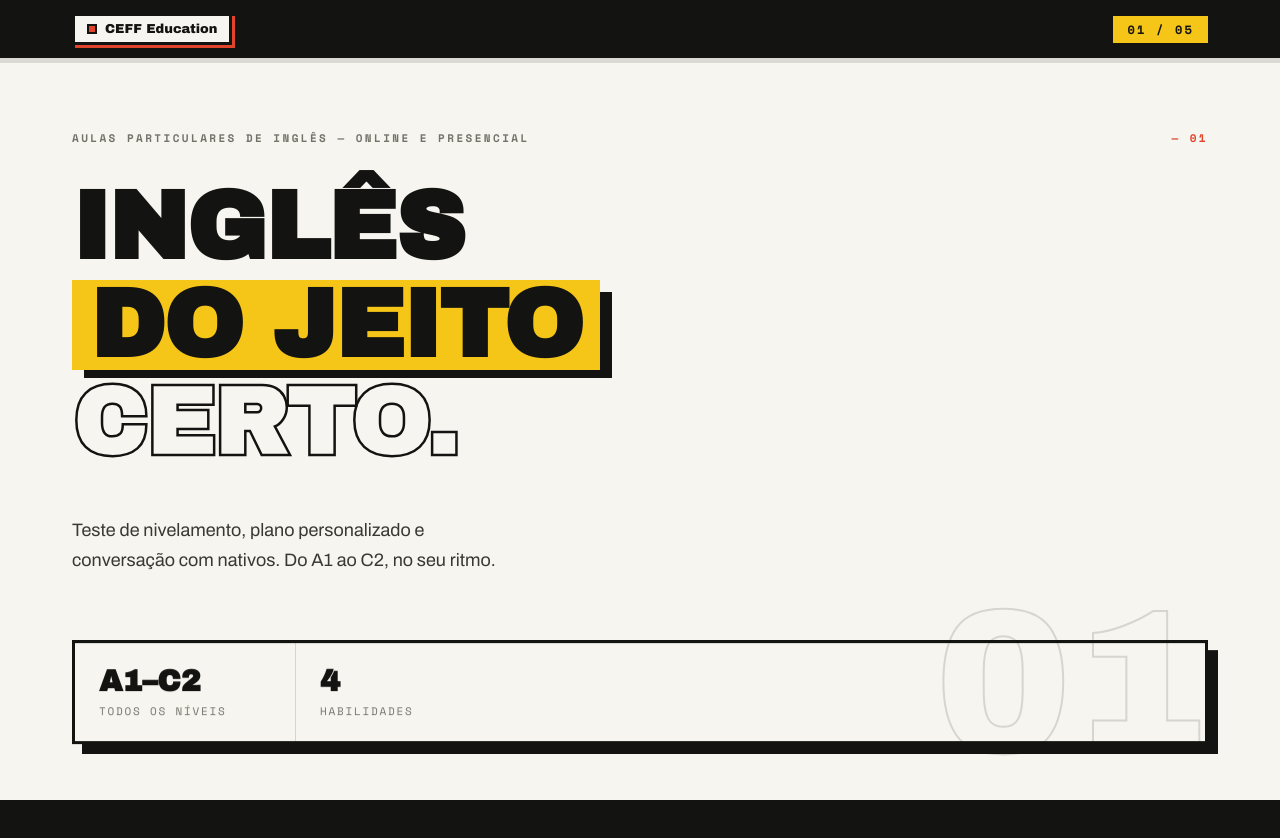
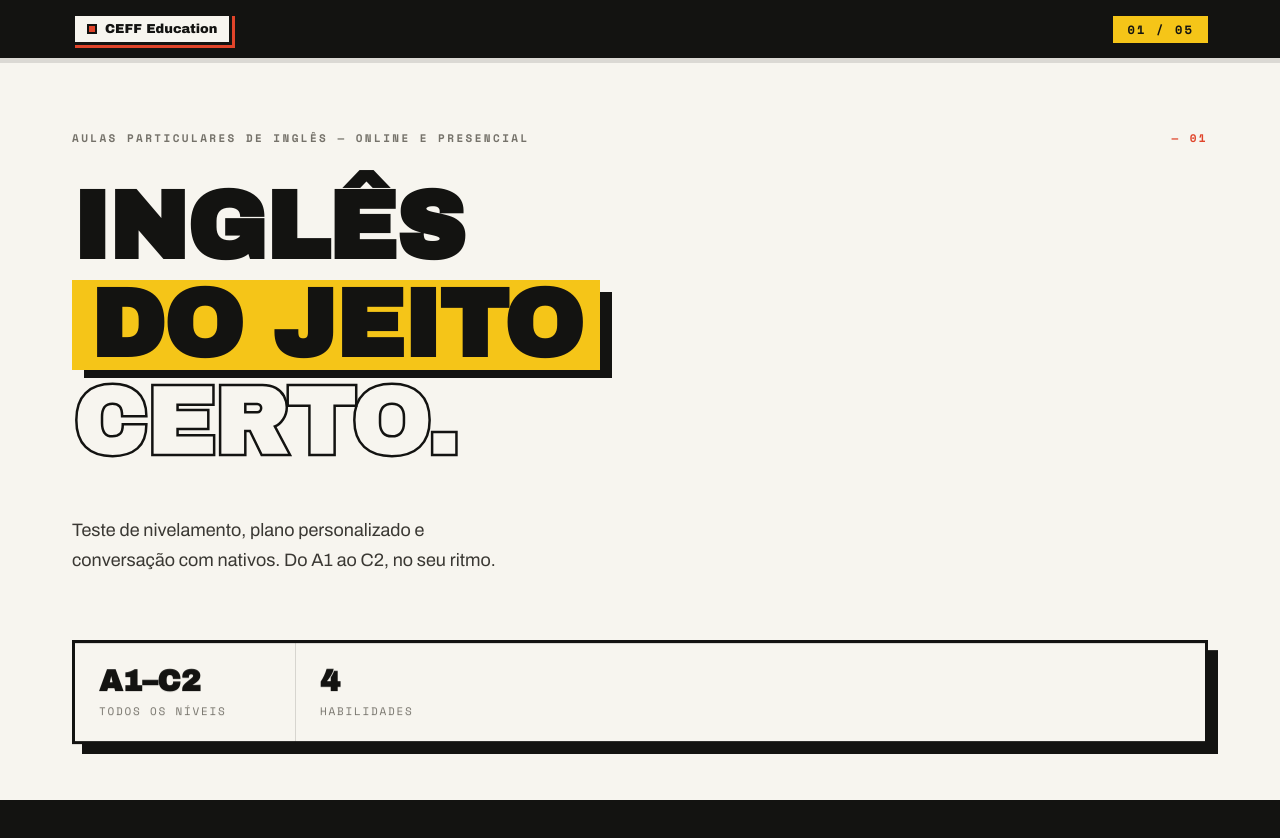
Before and after one commit to th1agx/English-Learning-Experience, a React (Vite) app in the folder app/: page / in a window 1280 px wide. Shown: the top 838 px of the page. Built offline with nearby package versions, Linux system fonts and the light colour scheme.

Commit message:
style: remove decorative background numerals (.side-no) from all panels

```diff
--- a/app/src/index.css
+++ b/app/src/index.css
@@ -205,19 +205,6 @@ a { color: inherit; }
 }
 .section-cta .line-mask + .line-mask { margin-top: 10px; }
 
-/* decorative outline numerals */
-.side-no {
-  position: absolute;
-  right: 0; bottom: -40px;
-  font-family: var(--display);
-  font-size: clamp(120px, 16vw, 230px);
-  line-height: 1;
-  color: transparent;
-  -webkit-text-stroke: 2px rgba(19, 19, 17, 0.14);
-  pointer-events: none;
-  user-select: none;
-}
-
 /* ---------- section 1 : hero ---------- */
 
 .hero-stamp {
@@ -392,7 +379,6 @@ a { color: inherit; }
 }
 .section-niveis .mono-label { color: rgba(247, 245, 239, 0.5); border-color: rgba(247, 245, 239, 0.18); }
 .section-niveis .mono-label .n { color: var(--butter); }
-.section-niveis .side-no { -webkit-text-stroke-color: rgba(247, 245, 239, 0.12); }
 
 .lvl-strip {
   display: flex;
@@ -559,7 +545,6 @@ a { color: inherit; }
   .plan-row { grid-template-columns: 1fr 1fr; gap: 8px 16px; }
   .plan-list, .plan-note { margin-left: 0; }
   .cta-cols { grid-template-columns: 1fr; gap: 40px; }
-  .side-no { display: none; }
 
   /* the crossing becomes a wrapped grid: no scroll-jacking, all six
      levels visible at once (the controller skips [data-x] when narrow) */
--- a/app/src/views/panels/CtaPanel.jsx
+++ b/app/src/views/panels/CtaPanel.jsx
@@ -60,7 +60,6 @@ export function CtaPanel({ active, kicker, titleTop, titleHighlight, titleBottom
           </ul>
         </div>
 
-        <span className="side-no" data-depth="100">05</span>
       </div>
     </motion.section>
   );
--- a/app/src/views/panels/HeroPanel.jsx
+++ b/app/src/views/panels/HeroPanel.jsx
@@ -47,7 +47,6 @@ export function HeroPanel({ active, kicker, titleLines, lede, facts, stamp, band
           ))}
         </motion.div>
 
-        <span className="side-no" data-depth="90">01</span>
       </div>
 
       {/* marquee band pinned to the section's bottom edge */}
--- a/app/src/views/panels/LevelsPanel.jsx
+++ b/app/src/views/panels/LevelsPanel.jsx
@@ -24,7 +24,6 @@ export function LevelsPanel({ active, id, kicker, title, levels }) {
           </div>
         </div>
 
-        <span className="side-no" data-depth="100">03</span>
       </div>
 
       <div className="lvl-strip" data-x>
--- a/app/src/views/panels/MethodPanel.jsx
+++ b/app/src/views/panels/MethodPanel.jsx
@@ -65,7 +65,6 @@ export function MethodPanel({ active, id, kicker, title, steps, statement, chips
           ))}
         </motion.div>
 
-        <span className="side-no" data-depth="90">02</span>
       </div>
     </motion.section>
   );
--- a/app/src/views/panels/PlansPanel.jsx
+++ b/app/src/views/panels/PlansPanel.jsx
@@ -51,7 +51,6 @@ export function PlansPanel({ active, id, kicker, title, rows, note }) {
         </motion.div>
         <motion.p className="plan-note" variants={rise}>{note}</motion.p>
 
-        <span className="side-no" data-depth="90">04</span>
       </div>
     </motion.section>
   );
```
